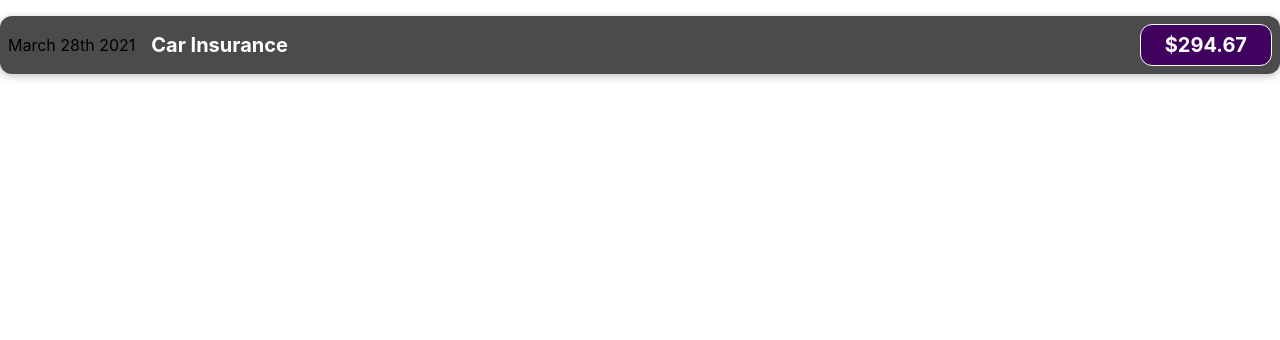
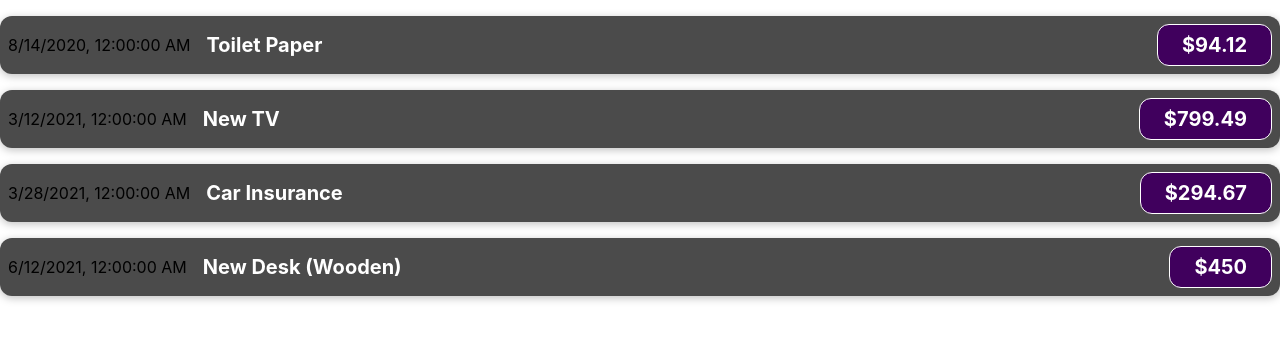
Before and after one commit to sonyks/todos-demo, a React (Create React App) app: page / in a window 1280 px wide. Shown: the top 340 px of the page. Built offline with nearby package versions, Linux system fonts and the light colour scheme.

Commit message:
added ExpenseDate and ExpanseItem components

```diff
--- a/src/App.tsx
+++ b/src/App.tsx
@@ -1,10 +1,42 @@
-import React from "react";
-import logo from "./logo.svg";
 import { ExpenseItem } from "./components/ExpenseItem";
 import "./App.css";
+import { ExpenseItemProps } from "./models/expense-item-props";
 
 function App() {
-  return <ExpenseItem />;
+  const expenses = [
+    {
+      id: "e1",
+      title: "Toilet Paper",
+      amount: 94.12,
+      date: new Date(2020, 7, 14),
+    },
+    { id: "e2", title: "New TV", amount: 799.49, date: new Date(2021, 2, 12) },
+    {
+      id: "e3",
+      title: "Car Insurance",
+      amount: 294.67,
+      date: new Date(2021, 2, 28),
+    },
+    {
+      id: "e4",
+      title: "New Desk (Wooden)",
+      amount: 450,
+      date: new Date(2021, 5, 12),
+    },
+  ] as ExpenseItemProps[];
+
+  return (
+    <div>
+      {expenses.map((expense: ExpenseItemProps) => (
+        <ExpenseItem
+          date={expense.date}
+          title={expense.title}
+          amount={expense.amount}
+          id={expense.id}
+        />
+      ))}
+    </div>
+  );
 }
 
 export default App;
--- /dev/null
+++ b/src/components/ExpenseDate.tsx
@@ -0,0 +1,5 @@
+import { ExpenseDateProps } from "../models/expense-date-props";
+
+export const ExpenseItem = ({ date }: ExpenseDateProps) => {
+  return <div>{date.toLocaleString()}</div>;
+};
--- a/src/components/ExpenseItem.tsx
+++ b/src/components/ExpenseItem.tsx
@@ -1,12 +1,13 @@
+import { ExpenseItemProps } from "../models/expense-item-props";
 import "./ExpenseItem.scss";
 
-export const ExpenseItem = () => {
+export const ExpenseItem = ({ date, title, amount }: ExpenseItemProps) => {
   return (
     <div className="expense-item">
-      <div>March 28th 2021</div>
+      <div>{date.toLocaleString()}</div>
       <div className="expense-item__description">
-        <h2>Car Insurance</h2>
-        <div className="expense-item__price">$294.67</div>
+        <h2>{title}</h2>
+        <div className="expense-item__price">${amount}</div>
       </div>
     </div>
   );
--- /dev/null
+++ b/src/models/expense-date-props.ts
@@ -0,0 +1,3 @@
+export interface ExpenseDateProps {
+  date: Date | string;
+}
--- /dev/null
+++ b/src/models/expense-item-props.ts
@@ -0,0 +1,6 @@
+export interface ExpenseItemProps {
+  id: string;
+  date: Date;
+  title: string;
+  amount: number;
+}
--- a/src/sass/abstracts/_variables.scss
+++ b/src/sass/abstracts/_variables.scss
@@ -1,3 +1,6 @@
 $color-expense-item: #4b4b4b;
 $color-h2: #3a3a3a;
 $color-prise: #40005d;
+$color-expense-date: #2a2a2a;
+
+$default-font-size: 0.75rem;
```
Also changed, not shown: src/components/ExpenseDate.scss (added, +28 -0 lines).
